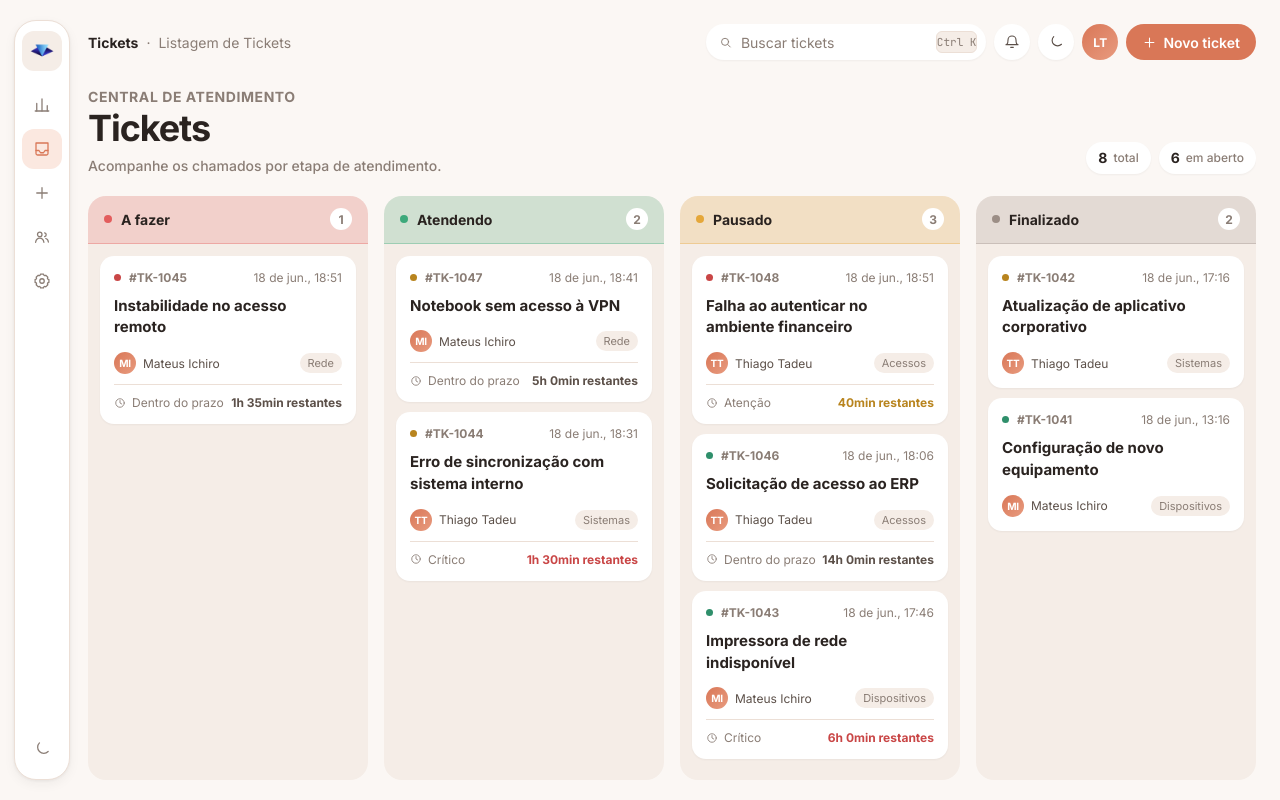
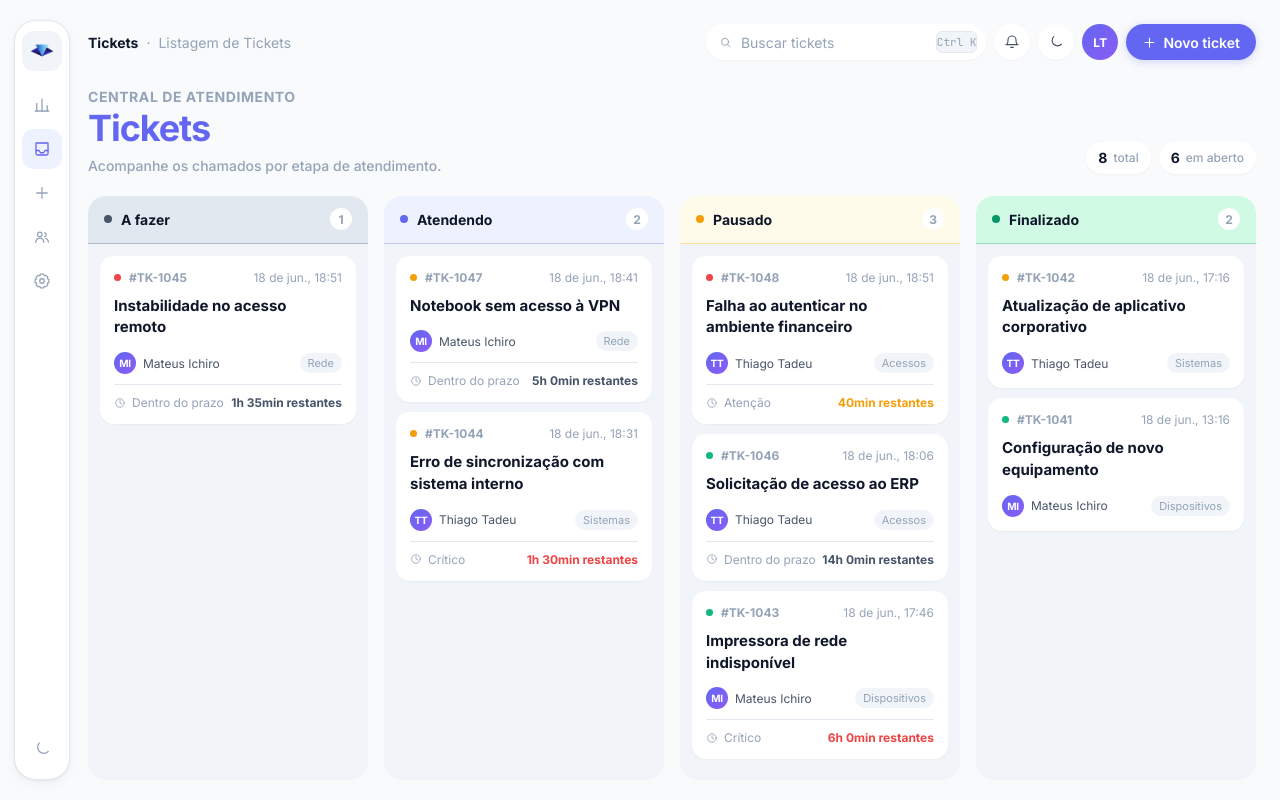
Before and after one commit to elizianeandreia/sistema_tickets, a React (Vite) app: page / in a window 1280 px wide. Built offline with nearby package versions, Linux system fonts and the light colour scheme.

Commit message:
ajustes no design

```diff
--- a/src/App.css
+++ b/src/App.css
@@ -1,5 +1,5 @@
 :root {
---font-sans: "Inter", ui-sans-serif, system-ui, -apple-system, sans-serif;
+  --font-sans: "Inter", ui-sans-serif, system-ui, -apple-system, sans-serif;
   --font-mono: "JetBrains Mono", "SFMono-Regular", Consolas, monospace;
 
   --fs-xs: 12px;
@@ -10,43 +10,56 @@
   --fs-2xl: 28px;
   --fs-3xl: 36px;
 
-  --bg: #fbf7f4;
+  --bg: #f8fafc;
   --surface: #ffffff;
-  --surface-2: #f5ede7;
-  --surface-3: #ede2da;
-  --surface-hover: #f2e9e2;
-
-  --border: #ecdfd6;
-  --border-strong: #dcc9bd;
-
-  --text: #2a2320;
-  --text-secondary: #5c5049;
-  --text-muted: #8a7d75;
-
-  --accent: #d97757;
-  --accent-hover: #c46445;
-  --accent-soft: #fbe8e0;
-  --accent-ring: rgba(217, 119, 87, 0.24);
-  --accent-gradient: linear-gradient(135deg, #d97757, #e89b7f);
-
-  --danger: #c94646;
-  --danger-soft: #fbe9e9;
-
-  --success: #2f8f6b;
-  --success-soft: #e6f4ed;
-
-  --warning: #b8841e;
-  --warning-soft: #fbf1dc;
-
-  --todo: #e35d5d;
-  --progress: #3da97b;
-  --waiting: #e5a73a;
-  --done: #9c8e86;
-
-  --shadow-sm: 0 1px 2px rgba(42, 35, 32, 0.05);
-  --shadow-md: 0 1px 3px rgba(42, 35, 32, 0.06), 0 4px 12px rgba(42, 35, 32, 0.05);
-  --shadow-lg: 0 4px 12px rgba(42, 35, 32, 0.08), 0 20px 40px rgba(42, 35, 32, 0.1);
-  --shadow-drawer: 0 0 0 1px rgba(42, 35, 32, 0.04), -16px 0 48px rgba(42, 35, 32, 0.14);
+  --surface-2: #f1f5f9;
+  --surface-3: #e2e8f0;
+  --surface-hover: #f1f5f9;
+
+  --border: #e2e8f0;
+  --border-strong: #cbd5e1;
+
+  --text: #0f172a;
+  --text-secondary: #475569;
+  --text-muted: #94a3b8;
+
+  --accent: #6366f1;
+  --accent-hover: #4f46e5;
+  --accent-soft: #eef2ff;
+  --accent-ring: rgba(99, 102, 241, 0.2);
+  --accent-gradient: linear-gradient(135deg, #6366f1, #8b5cf6);
+
+  --brand: #6366f1;
+  --brand-hover: #4f46e5;
+  --brand-soft: #eef2ff;
+  --brand-ring: rgba(99, 102, 241, 0.2);
+  --brand-gradient: linear-gradient(135deg, #6366f1, #8b5cf6);
+
+  --danger: #ef4444;
+  --danger-soft: #fef2f2;
+
+  --success: #10b981;
+  --success-soft: #ecfdf5;
+
+  --warning: #f59e0b;
+  --warning-soft: #fffbeb;
+
+  --todo: #475569;
+  --todo-soft: #e2e8f0;
+
+  --progress: #6366f1;
+  --progress-soft: #eef2ff;
+
+  --waiting: #f59e0b;
+  --waiting-soft: #fffbeb;
+
+  --done: #059669;
+  --done-soft: #d1fae5;
+
+  --shadow-sm: 0 1px 2px rgba(15, 23, 42, 0.04);
+  --shadow-md: 0 1px 3px rgba(15, 23, 42, 0.06), 0 4px 12px rgba(15, 23, 42, 0.04);
+  --shadow-lg: 0 4px 12px rgba(15, 23, 42, 0.08), 0 20px 40px rgba(15, 23, 42, 0.06);
+  --shadow-drawer: 0 0 0 1px rgba(15, 23, 42, 0.04), -16px 0 48px rgba(15, 23, 42, 0.12);
 
   --radius-sm: 8px;
   --radius-md: 10px;
@@ -65,43 +78,56 @@
 }
 
 html[data-theme="dark"] {
-  --bg: #17110d;
-  --surface: #221a14;
-  --surface-2: #2b211a;
-  --surface-3: #352920;
-  --surface-hover: #2f241c;
-
-  --border: #352920;
-  --border-strong: #4a3a2e;
-
-  --text: #f3ebe4;
-  --text-secondary: #c7b6a9;
-  --text-muted: #8f8078;
-
-  --accent: #e8926f;
-  --accent-hover: #f0a284;
-  --accent-soft: rgba(232, 146, 111, 0.14);
-  --accent-ring: rgba(232, 146, 111, 0.28);
-  --accent-gradient: linear-gradient(135deg, #e8926f, #f0a284);
-
-  --danger: #e87070;
-  --danger-soft: rgba(232, 112, 112, 0.14);
-
-  --success: #5dbb92;
-  --success-soft: rgba(93, 187, 146, 0.14);
-
-  --warning: #d8b364;
-  --warning-soft: rgba(216, 179, 100, 0.14);
-
-  --todo: #e56d6d;
-  --progress: #4ebd8f;
-  --waiting: #e6b855;
-  --done: #a69b94;
-
-  --shadow-sm: 0 1px 2px rgba(0, 0, 0, 0.4);
-  --shadow-md: 0 1px 3px rgba(0, 0, 0, 0.35), 0 4px 12px rgba(0, 0, 0, 0.3);
-  --shadow-lg: 0 4px 12px rgba(0, 0, 0, 0.4), 0 20px 40px rgba(0, 0, 0, 0.35);
-  --shadow-drawer: 0 0 0 1px rgba(255, 255, 255, 0.05), -16px 0 48px rgba(0, 0, 0, 0.6);
+  --bg: #0f172a;
+  --surface: #1e293b;
+  --surface-2: #334155;
+  --surface-3: #475569;
+  --surface-hover: #334155;
+
+  --border: #334155;
+  --border-strong: #475569;
+
+  --text: #f8fafc;
+  --text-secondary: #cbd5e1;
+  --text-muted: #64748b;
+
+  --accent: #818cf8;
+  --accent-hover: #a5b4fc;
+  --accent-soft: rgba(129, 140, 248, 0.15);
+  --accent-ring: rgba(129, 140, 248, 0.3);
+  --accent-gradient: linear-gradient(135deg, #818cf8, #a78bfa);
+
+  --brand: #818cf8;
+  --brand-hover: #a5b4fc;
+  --brand-soft: rgba(129, 140, 248, 0.15);
+  --brand-ring: rgba(129, 140, 248, 0.3);
+  --brand-gradient: linear-gradient(135deg, #818cf8, #a78bfa);
+
+  --danger: #f87171;
+  --danger-soft: rgba(248, 113, 113, 0.15);
+
+  --success: #34d399;
+  --success-soft: rgba(52, 211, 153, 0.15);
+
+  --warning: #fbbf24;
+  --warning-soft: rgba(251, 191, 36, 0.15);
+
+  --todo: #94a3b8;
+  --todo-soft: rgba(148, 163, 184, 0.2);
+
+  --progress: #818cf8;
+  --progress-soft: rgba(129, 140, 248, 0.15);
+
+  --waiting: #fbbf24;
+  --waiting-soft: rgba(251, 191, 36, 0.15);
+
+  --done: #34d399;
+  --done-soft: rgba(52, 211, 153, 0.2);
+
+  --shadow-sm: 0 1px 2px rgba(0, 0, 0, 0.3);
+  --shadow-md: 0 1px 3px rgba(0, 0, 0, 0.25), 0 4px 12px rgba(0, 0, 0, 0.2);
+  --shadow-lg: 0 4px 12px rgba(0, 0, 0, 0.3), 0 20px 40px rgba(0, 0, 0, 0.25);
+  --shadow-drawer: 0 0 0 1px rgba(255, 255, 255, 0.05), -16px 0 48px rgba(0, 0, 0, 0.5);
 
   color-scheme: dark;
 }
@@ -226,8 +252,8 @@ select:focus-visible {
 }
 
 .nav-rail__nav button.is-active {
-  color: var(--accent);
-  background: var(--accent-soft);
+  color: var(--brand);
+  background: var(--brand-soft);
 }
 
 .nav-rail__theme {
@@ -292,8 +318,8 @@ select:focus-visible {
 }
 
 .global-search:focus-within {
-  border-color: var(--accent);
-  box-shadow: 0 0 0 3px var(--accent-ring);
+  border-color: var(--brand);
+  box-shadow: 0 0 0 3px var(--brand-ring);
 }
 
 .global-search input {
@@ -352,7 +378,7 @@ select:focus-visible {
   place-items: center;
   border-radius: 50%;
   color: #ffffff;
-  background: var(--accent-gradient);
+  background: var(--brand-gradient);
   font-size: var(--fs-xs);
   font-weight: 700;
   letter-spacing: 0.02em;
@@ -368,14 +394,16 @@ select:focus-visible {
   padding: 0 16px;
   border-radius: var(--radius-pill);
   color: #ffffff;
-  background: var(--accent);
+  background: var(--brand);
   font-size: var(--fs-sm);
   font-weight: 600;
-  transition: background-color 160ms ease;
+  transition: background-color 160ms ease, box-shadow 160ms ease;
+  box-shadow: 0 2px 8px rgba(99, 102, 241, 0.25);
 }
 
 .new-ticket-button:hover {
-  background: var(--accent-hover);
+  background: var(--brand-hover);
+  box-shadow: 0 4px 12px rgba(99, 102, 241, 0.35);
 }
 
 .kanban-page {
@@ -408,7 +436,7 @@ select:focus-visible {
 
 .kanban-page__heading h1 {
   margin: 0;
-  color: var(--text);
+  color: var(--brand);
   font-size: var(--fs-3xl);
   font-weight: 700;
   letter-spacing: -0.03em;
@@ -482,23 +510,23 @@ select:focus-visible {
 }
 
 .kanban-column[data-tone="todo"] .kanban-column__header {
-  background: rgba(227, 93, 93, 0.2);
-  border-bottom-color: rgba(227, 93, 93, 0.35);
+  background: var(--todo-soft);
+  border-bottom-color: rgba(71, 85, 105, 0.3);
 }
 
 .kanban-column[data-tone="progress"] .kanban-column__header {
-  background: rgba(61, 169, 123, 0.2);
-  border-bottom-color: rgba(61, 169, 123, 0.35);
+  background: var(--progress-soft);
+  border-bottom-color: rgba(99, 102, 241, 0.3);
 }
 
 .kanban-column[data-tone="waiting"] .kanban-column__header {
-  background: rgba(229, 167, 58, 0.2);
-  border-bottom-color: rgba(229, 167, 58, 0.35);
+  background: var(--waiting-soft);
+  border-bottom-color: rgba(245, 158, 11, 0.3);
 }
 
 .kanban-column[data-tone="done"] .kanban-column__header {
-  background: rgba(156, 142, 134, 0.2);
-  border-bottom-color: rgba(156, 142, 134, 0.35);
+  background: var(--done-soft);
+  border-bottom-color: rgba(5, 150, 105, 0.3);
 }
 
 .kanban-column__header > div {
@@ -745,7 +773,7 @@ select:focus-visible {
   inset: 0;
   width: 100%;
   height: 100%;
-  background: rgba(30, 20, 14, 0.4);
+  background: rgba(15, 23, 42, 0.4);
   backdrop-filter: blur(4px);
 }
 
@@ -793,7 +821,7 @@ select:focus-visible {
 
 .drawer-header h2 {
   margin: 6px 0 0;
-  color: var(--text);
+  color: var(--brand);
   font-size: var(--fs-2xl);
   font-weight: 700;
   letter-spacing: -0.02em;
@@ -887,9 +915,9 @@ select:focus-visible {
 .new-ticket-form textarea:focus,
 .new-ticket-form select:focus,
 .detail-controls select:focus {
-  border-color: var(--accent);
+  border-color: var(--brand);
   background: var(--surface);
-  box-shadow: 0 0 0 3px var(--accent-ring);
+  box-shadow: 0 0 0 3px var(--brand-ring);
 }
 
 .new-ticket-form textarea {
@@ -1004,11 +1032,11 @@ select:focus-visible {
 
 .button--primary {
   color: #ffffff;
-  background: var(--accent);
+  background: var(--brand);
 }
 
 .button--primary:hover {
-  background: var(--accent-hover);
+  background: var(--brand-hover);
 }
 
 .button--success {
@@ -1246,7 +1274,7 @@ select:focus-visible {
 }
 
 .reply-composer__tabs button.is-active {
-  color: var(--accent);
+  color: var(--brand);
 }
 
 .reply-composer__tabs button.is-active::after {
@@ -1255,7 +1283,7 @@ select:focus-visible {
   bottom: -1px;
   left: 8px;
   height: 2px;
-  background: var(--accent);
+  background: var(--brand);
   content: "";
 }
 
@@ -1297,14 +1325,14 @@ select:focus-visible {
   padding: 0 14px;
   border-radius: var(--radius-pill);
   color: #ffffff;
-  background: var(--accent);
+  background: var(--brand);
   font-size: var(--fs-xs);
   font-weight: 700;
   transition: background-color 160ms ease;
 }
 
 .reply-composer footer button:hover:not(:disabled) {
-  background: var(--accent-hover);
+  background: var(--brand-hover);
 }
 
 .reply-composer footer button:disabled {
@@ -1423,7 +1451,7 @@ select:focus-visible {
   inset: 0;
   width: 100%;
   height: 100%;
-  background: rgba(30, 20, 14, 0.5);
+  background: rgba(15, 23, 42, 0.5);
   backdrop-filter: blur(4px);
 }
 
@@ -1519,7 +1547,7 @@ select:focus-visible {
 }
 
 .confirm-dialog__danger:hover {
-  background: #b53a3a;
+  background: #dc2626;
 }
 
 .app-toast {
@@ -1567,8 +1595,8 @@ select:focus-visible {
 }
 
 html[data-theme="dark"] select option {
-  color: #f3ebe4;
-  background: #2b211a;
+  color: #f8fafc;
+  background: #334155;
 }
 
 .dashboard-page {
@@ -1598,7 +1626,7 @@ html[data-theme="dark"] select option {
 
 .dashboard-heading h1 {
   margin: 0;
-  color: var(--text);
+  color: var(--brand);
   font-size: var(--fs-3xl);
   font-weight: 700;
   letter-spacing: -0.03em;
@@ -2101,7 +2129,7 @@ html[data-theme="dark"] select option {
 
 .team-page__heading h1 {
   margin: 0;
-  color: var(--text);
+  color: var(--brand);
   font-size: var(--fs-3xl);
   font-weight: 700;
   letter-spacing: -0.03em;
@@ -2216,7 +2244,7 @@ html[data-theme="dark"] select option {
   display: grid;
   place-items: center;
   border-radius: 50%;
-  background: var(--accent-gradient);
+  background: var(--brand-gradient);
   color: #ffffff;
   font-size: var(--fs-sm);
   font-weight: 700;
```
